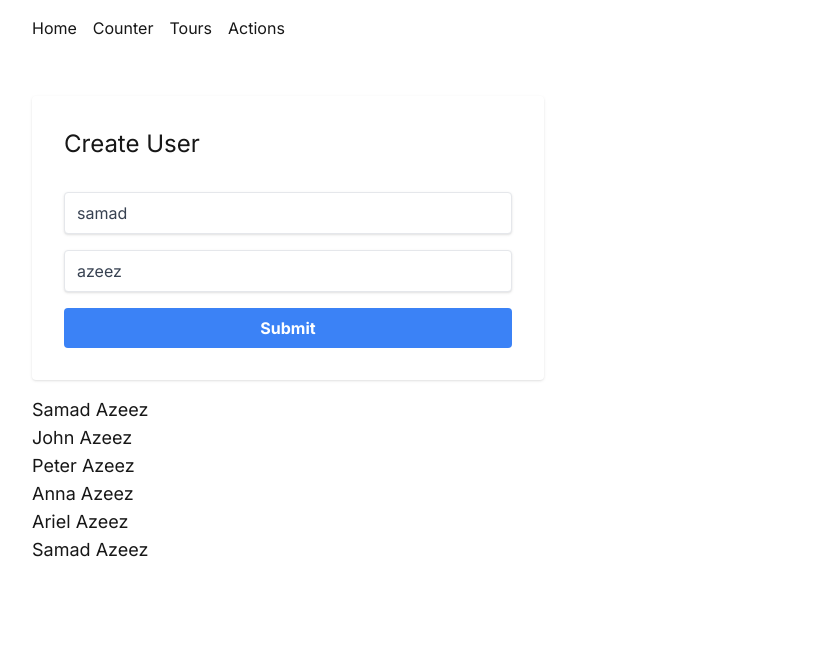
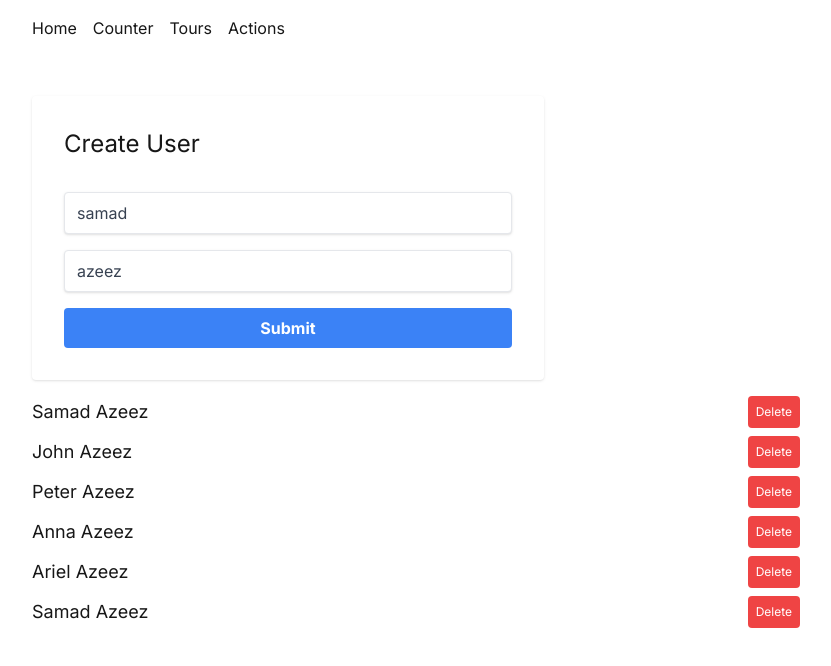
Before and after one commit to Samad-Azeez/nextjs-tutorial, a Next.js app: page /actions in a window 1280 px wide. Shown: the top 666 px of the page, without its empty margins (224-1055 px from the left). Built offline with nearby package versions, Linux system fonts and the light colour scheme.

Commit message:
feat: integrate DeleteButton component into UsersList for user deletion

```diff
--- a/components/UsersList.tsx
+++ b/components/UsersList.tsx
@@ -1,4 +1,5 @@
 import { fetchUsers } from '@/app/utils/actions';
+import DeleteButton from '@/components/DeleteButton';
 
 async function UsersList() {
   const users = await fetchUsers();
@@ -8,8 +9,12 @@ async function UsersList() {
         <div>
           {users.map((user) => {
             return (
-              <h4 key={user.id} className='capitalize text-lg'>
+              <h4
+                key={user.id}
+                className='capitalize text-lg flex justify-between items-center mb-2'
+              >
                 {user.firstName} {user.lastName}
+                <DeleteButton id={user.id} /> {/* Delete button */}
               </h4>
             );
           })}
```
